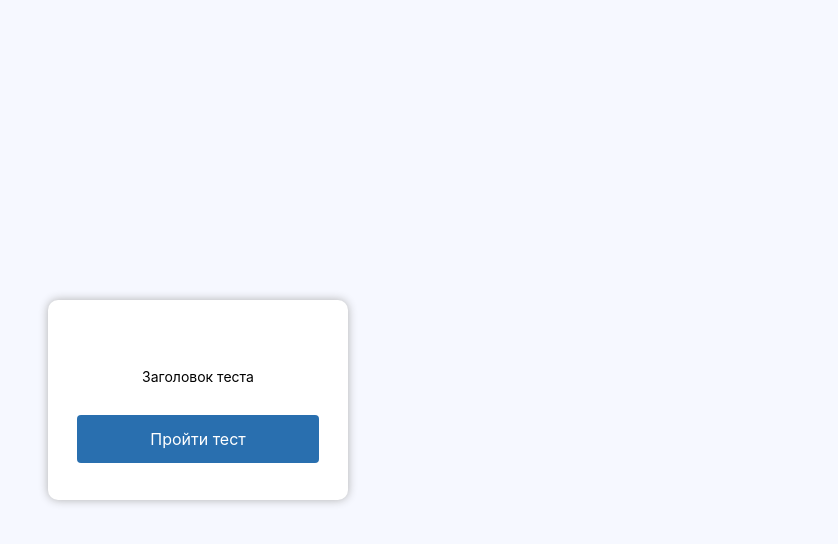
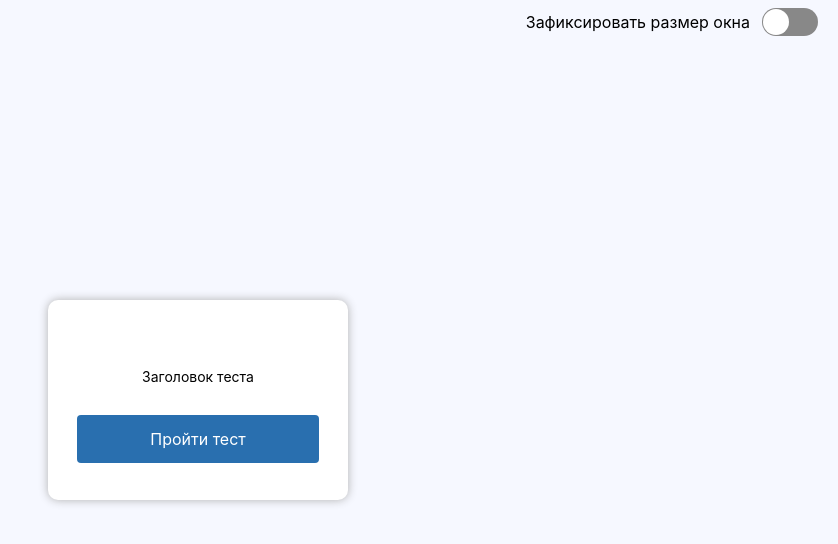
Before and after one commit to Slava4ka/scrumlogic_test_app, a React (Create React App) app: page / in a window 1280 px wide. Shown: the top 544 px of the page, without its empty margins (442-1280 px from the left). Built offline with nearby package versions, Linux system fonts and the light colour scheme.

Commit message:
added button of window size config

```diff
--- a/package.json
+++ b/package.json
@@ -12,6 +12,7 @@
     "react-dom": "^16.12.0",
     "react-redux": "^7.1.3",
     "react-scripts": "3.3.0",
+    "react-switch": "^5.0.1",
     "redux": "^4.0.4",
     "redux-form": "^8.2.6"
   },
--- a/src/App.js
+++ b/src/App.js
@@ -1,14 +1,18 @@
-import React from 'react'
+import React, { useState } from 'react'
 import './App.css'
 import { Provider } from 'react-redux'
 import store from './redux/redux-store'
 import Testing from './components/Testing/components/Testing/Testing'
+import WindowSwitch from './components/Testing/components/WindowSwitch/WindowSwitch'
 
 function App() {
+	const [checked, setChecked] = useState(false)
+
 	return (
 		<Provider store={store}>
 			<div className='App'>
-				<Testing />
+				<WindowSwitch checked={checked} setChecked={setChecked} />
+				<Testing checked={checked} />
 			</div>
 		</Provider>
 	)
--- a/src/components/Testing/components/Points/EndPoint/EndPoint.jsx
+++ b/src/components/Testing/components/Points/EndPoint/EndPoint.jsx
@@ -20,6 +20,7 @@ const EndPoint = ({
 
 	return (
 		<div className={`${style.endPoint} ${style.endPoint__margin}`}>
+			<div className={style.endPoint__TextBox}>
 				<div>
 					<p className={style.endPoint__text}>Тест завершен.</p>
 					<p className={style.endPoint__text}>Вы правильно ответили</p>
@@ -28,7 +29,8 @@ const EndPoint = ({
 						{questionsQuantity}.
 					</p>
 				</div>
-			<div>
+			</div>
+			<div className={style.endPoint__linkBox}>
 				<p
 					className={`${style.endPoint__link} ${style.endPoint__link_margin}`}
 					onClick={() => startNewTest()}
--- a/src/components/Testing/components/Points/EndPoint/EndPoint.module.scss
+++ b/src/components/Testing/components/Points/EndPoint/EndPoint.module.scss
@@ -1,6 +1,13 @@
 .endPoint {
   display: flex;
   flex-direction: column;
+
+  .endPoint__TextBox, .endPoint__linkBox{
+    display: flex;
+    flex-direction: column;
+    justify-content: center;
+    align-items: center;
+  }
 
   .endPoint__text {
     margin: 0;
--- a/src/components/Testing/components/Points/TestPoint/TestPoint.module.scss
+++ b/src/components/Testing/components/Points/TestPoint/TestPoint.module.scss
@@ -30,6 +30,6 @@
   }
 
   .testPoint__body_margin {
-    margin: 0 16px 12px 16px;
+    margin: 8px 16px 12px 16px;
   }
 }
--- a/src/components/Testing/components/Testing/Testing.jsx
+++ b/src/components/Testing/components/Testing/Testing.jsx
@@ -74,6 +74,7 @@ const Testing = ({
 	getNumberOfCorrectAnswers,
 	correctAnswersCounter,
 	nextQuestion,
+	checked,
 }) => {
 	const [bodyState, setState] = useState(1)
 
@@ -108,7 +109,13 @@ const Testing = ({
 
 	return (
 		<div className={style.testingPage}>
-			<div className={style.testingBox}>{body}</div>
+			<div
+				className={`${style.testingBox} ${
+					checked ? style.testingBox_fixSize : style.testingBox_expanding
+				}`}
+			>
+				{body}
+			</div>
 		</div>
 	)
 }
--- a/src/components/Testing/components/Testing/Testing.module.scss
+++ b/src/components/Testing/components/Testing/Testing.module.scss
@@ -7,14 +7,52 @@
 }
 
 .testingBox {
-  min-height: 200px;
-  min-width: 300px;
-
-  max-height: 400px;
-  max-width: 400px;
-
   background: white;
   box-shadow: 0 0 10px #b0b0b0;
   border-radius: 10px;
-  //border: 1px solid black;
 }
+
+.testingBox_fixSize{
+  height: 300px;
+  width: 400px;
+}
+
+.testingBox_expanding{
+  min-height: 200px;
+  max-height: 400px;
+  min-width: 300px;
+  max-width: 400px;
+}
+
+@media screen and (max-width: 450px) {
+
+  .testingBox_fixSize{
+    width: 380px;
+  }
+
+  .testingBox_expanding{
+    max-width: 380px;
+  }
+}
+
+@media screen and (max-width: 400px) {
+
+  .testingBox_fixSize{
+    width: 350px;
+  }
+
+  .testingBox_expanding{
+    max-width: 350px;
+  }
+}
+
+@media screen and (max-width: 361px) {
+
+  .testingBox_fixSize{
+    width: 300px;
+  }
+
+  .testingBox_expanding{
+    max-width: 300px;
+  }
+}
--- /dev/null
+++ b/src/components/Testing/components/WindowSwitch/WindowSwitch.jsx
@@ -0,0 +1,20 @@
+import React, { useState } from 'react'
+import Switch from 'react-switch'
+import style from './WindowSwitch.module.scss'
+
+const WindowSwitch = ({ checked, setChecked }) => {
+	return (
+		<div className={style.switcherBox}>
+			<span>Зафиксировать размер окна</span>
+			<Switch
+				className={style.switcher}
+				onChange={setChecked}
+				checked={checked}
+				onColor={'#296faf'}
+				uncheckedIcon={false}
+				checkedIcon={false}
+			/>
+		</div>
+	)
+}
+export default WindowSwitch
--- /dev/null
+++ b/src/components/Testing/components/WindowSwitch/WindowSwitch.module.scss
@@ -0,0 +1,16 @@
+@import "../../../../App.css";
+
+.switcherBox {
+  position: absolute;
+  right: 20px;
+  top: 8px;
+  display: flex;
+  flex-wrap: wrap;
+  flex-direction: row;
+  justify-content: center;
+  align-items: center;
+}
+
+.switcher {
+  margin-left: 12px;
+}
```
Also changed, not shown: 1 other file (tests, documents, lock files or other folders). Lines whose indentation alone changed are shown as unchanged.
